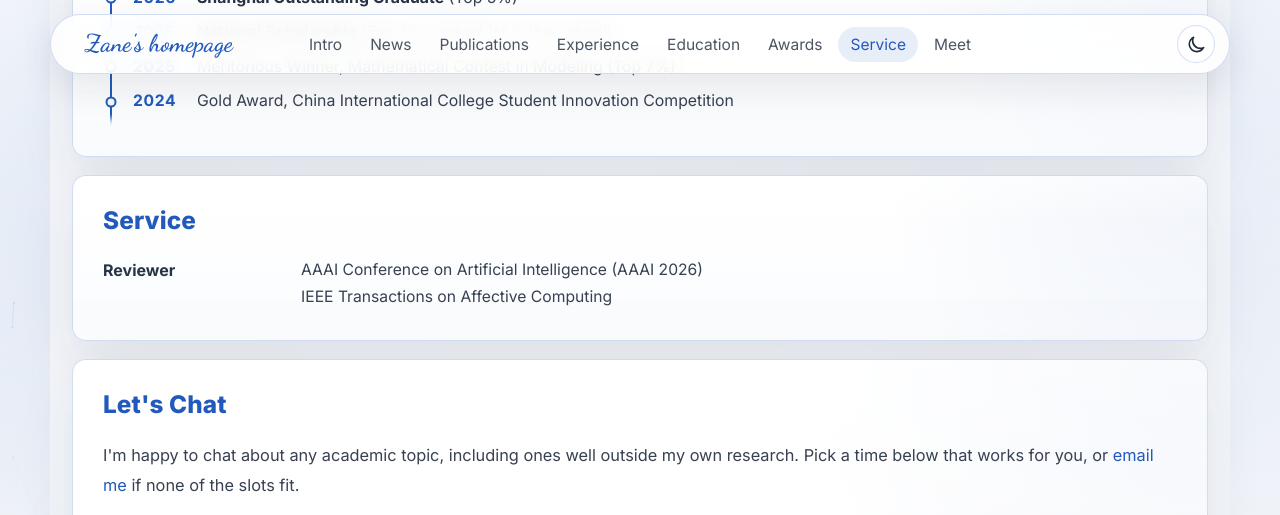
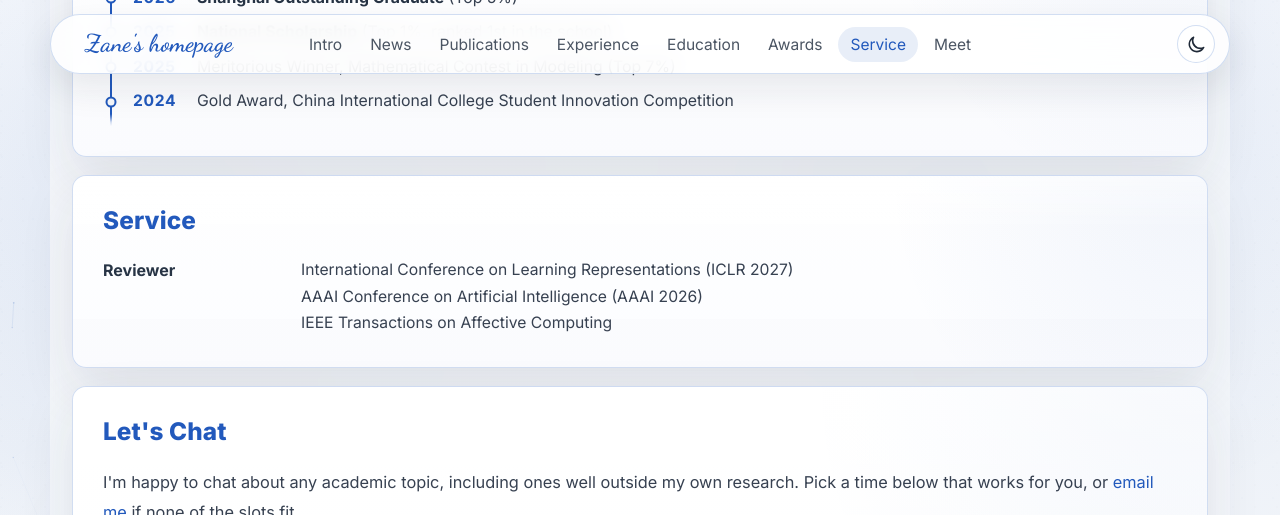
Before and after one commit to Zane-ZYQiu/Zane-ZYQiu.github.io, a Jekyll site: the page built from _pages/about.html, in a window 1280 px wide and 900 px high, scrolled down 4409 px, cut to the strip 0-515 px from the top of the window. Built offline with Jekyll 4.4.1, drawn with Linux system fonts in a browser that asks for light colours.

Commit message:
Add ICLR 2027 reviewer service
Co-Authored-By: Claude Opus 5.5 <noreply@anthropic.com>

```diff
--- a/_pages/about.html
+++ b/_pages/about.html
@@ -215,7 +215,7 @@ redirect_from:
   <div class="service-list">
     <article class="service-card">
       <div class="service-role">Reviewer</div>
-      <p class="service-details">AAAI Conference on Artificial Intelligence (AAAI 2026)<br />IEEE Transactions on Affective Computing</p>
+      <p class="service-details">International Conference on Learning Representations (ICLR 2027)<br />AAAI Conference on Artificial Intelligence (AAAI 2026)<br />IEEE Transactions on Affective Computing</p>
     </article>
   </div>
 </section>
```
